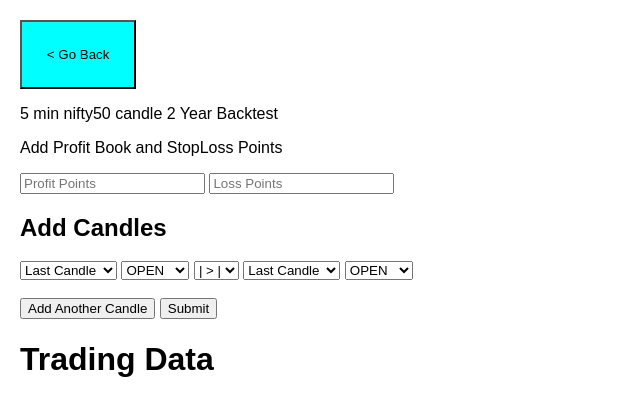
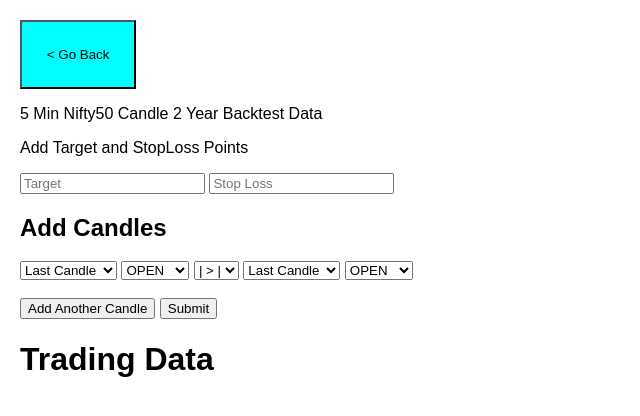
Before and after one commit to syncrao/tradefi, a Flask app: page /backtest in a window 1280 px wide. Shown: the top 416 px of the page, without its empty margins (0-640 px from the left). Run offline with Flask 3, Linux system fonts and the light colour scheme; parts of the project's set-up code (start-up, migrations or seed data) failed here and were passed over.

Commit message:
stoploss added

```diff
--- a/api/templates/backtest.html
+++ b/api/templates/backtest.html
@@ -35,13 +35,13 @@
             style="text-decoration: none; color: black;" href="/fut">
             < Go Back</a></button>
 
-        <p>5 min nifty50 candle 2 Year Backtest</p>
+        <p>5 Min Nifty50 Candle 2 Year Backtest Data</p>
 
     <div id="student-list">
         <div>
-            <p>Add Profit Book and StopLoss Points</p>
-            <input type="number" placeholder="Profit Points " class="profit">
-            <input type="number" placeholder="Loss Points" class="loss">
+            <p>Add Target and StopLoss Points</p>
+            <input type="number" placeholder="Target " class="profit">
+            <input type="number" placeholder="Stop Loss" class="loss">
             <br>
             <h2>Add Candles</h2>
 
```
